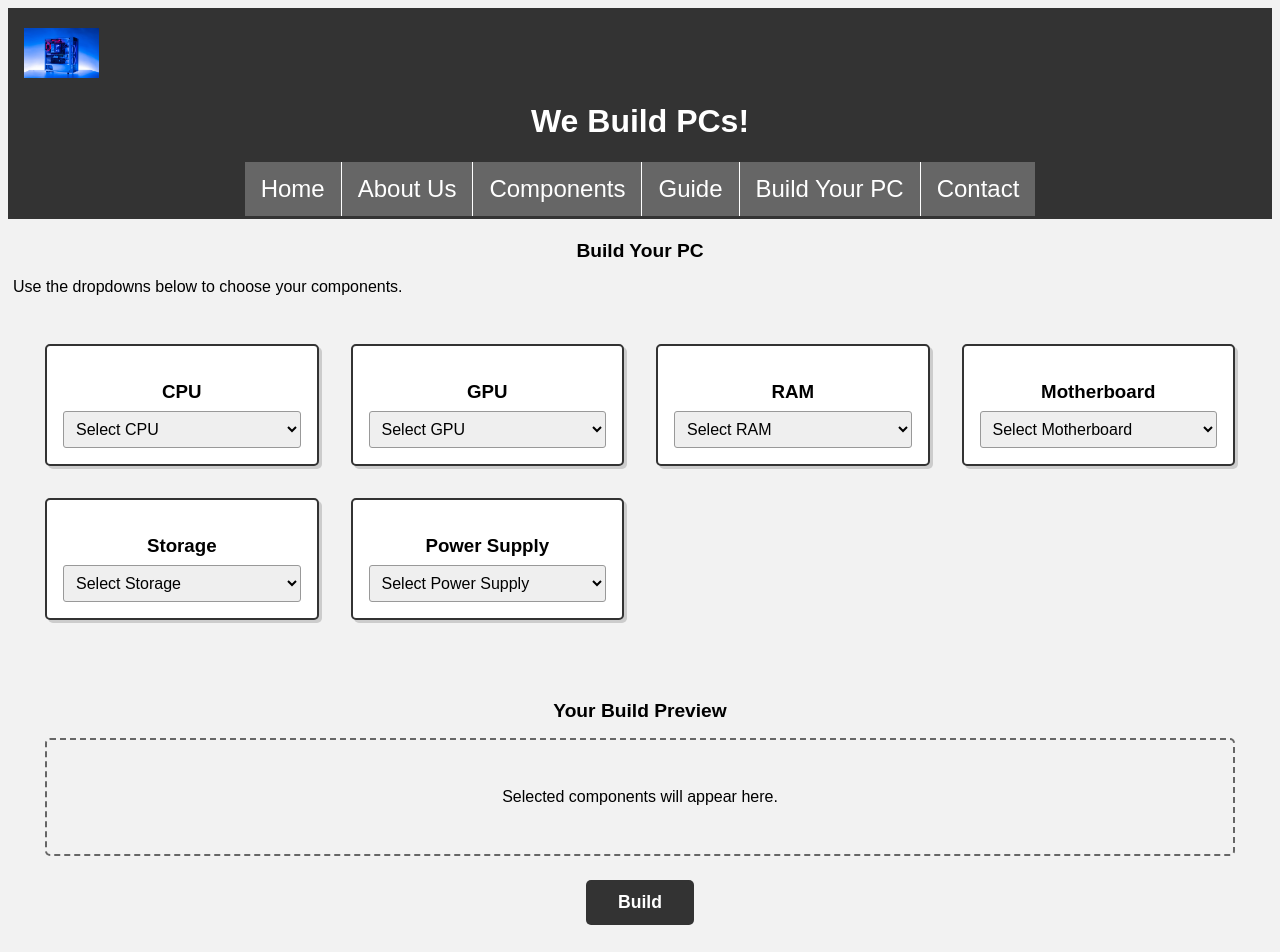
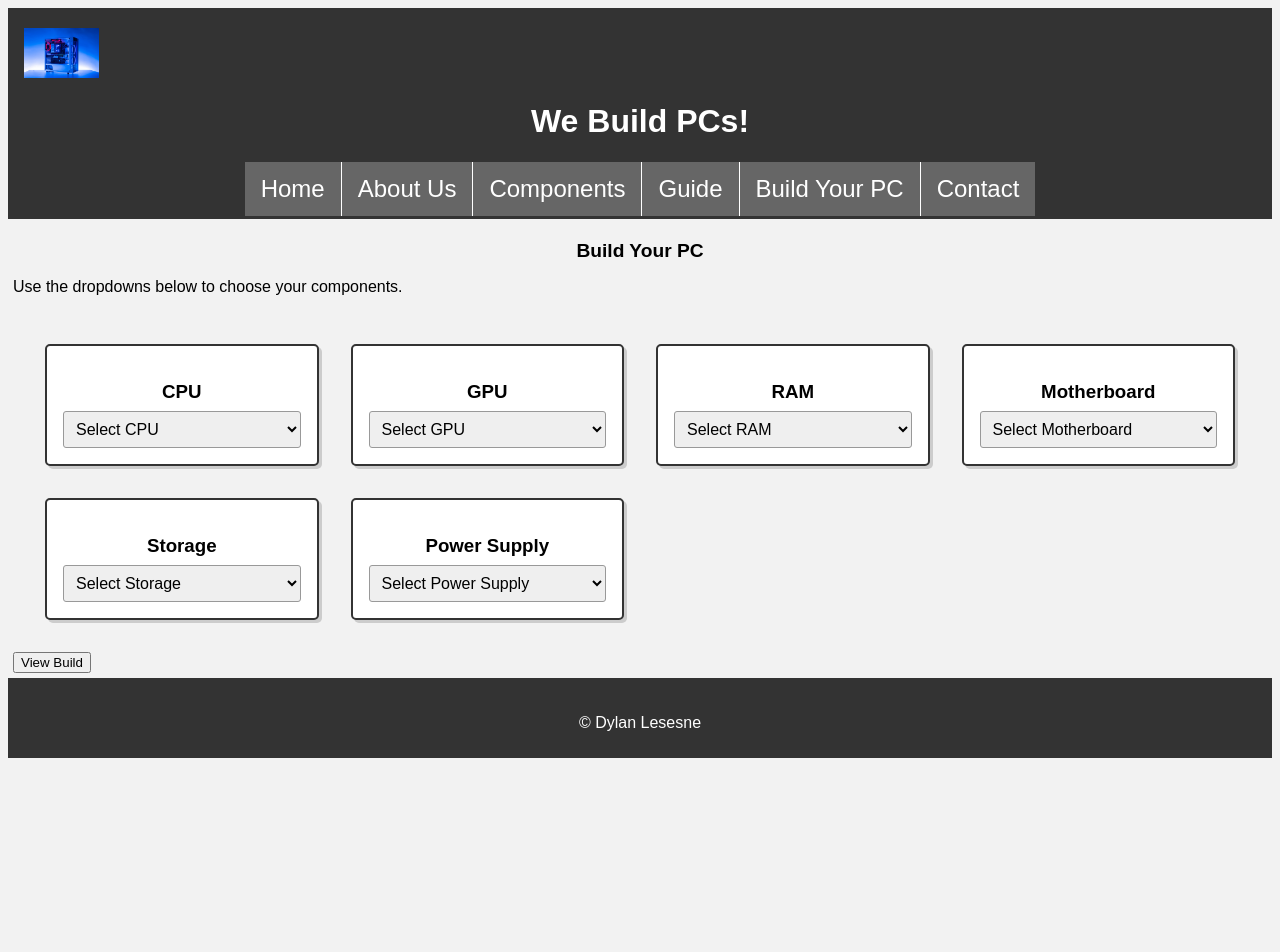
Before and after one commit to DylanLesesne24/csce242-react, a React (Create React App) app: page /#/buildyourpc in a window 1280 px wide. Shown: the top 952 px of the page. After the commit the page ends 800 px from the top, so only its background shows below. Built offline with nearby package versions, Linux system fonts and the light colour scheme.

Commit message:
Updating website

```diff
--- a/src/pages/BuildYourPc.jsx
+++ b/src/pages/BuildYourPc.jsx
@@ -1,7 +1,51 @@
-import React from "react";
+import React, { useState } from "react";
 
 export default function BuildYourPc() {
-  const parts = ["CPU", "GPU", "RAM", "Motherboard", "Storage", "Power Supply"];
+  const [form, setForm] = useState({
+    cpu: "",
+    gpu: "",
+    ram: "",
+    motherboard: "",
+    storage: "",
+    power_supply: ""
+  });
+
+  const parts = [
+    { name: "CPU", key: "cpu", options: ["Select CPU", "Intel i5", "Intel i7", "Ryzen 5", "Ryzen 7"] },
+    { name: "GPU", key: "gpu", options: ["Select GPU", "NVIDIA RTX 3060", "NVIDIA RTX 3070", "AMD RX 6700 XT"] },
+    { name: "RAM", key: "ram", options: ["Select RAM", "8GB DDR4", "16GB DDR4", "32GB DDR5"] },
+    { name: "Motherboard", key: "motherboard", options: ["Select Motherboard", "ATX", "Micro-ATX", "Mini-ITX"] },
+    { name: "Storage", key: "storage", options: ["Select Storage", "500GB SSD", "1TB SSD", "2TB HDD"] },
+    { name: "Power Supply", key: "power_supply", options: ["Select Power Supply", "500W", "650W", "750W"] }
+  ];
+
+  const [createdBuild, setCreatedBuild] = useState(null);
+
+  function handleChange(e) {
+    const { name, value } = e.target;
+    setForm((prev) => ({ ...prev, [name]: value }));
+  }
+
+  async function handleViewBuild() {
+    try {
+      const res = await fetch("http://localhost:5050/api/userbuilds", {
+        method: "POST",
+        headers: { "Content-Type": "application/json" },
+        body: JSON.stringify(form)
+      });
+
+      const data = await res.json();
+      if (data.success) {
+        setCreatedBuild(data.build);
+        alert("Build stored successfully!");
+      } else {
+        alert("Error saving build to MongoDB.");
+      }
+    } catch (err) {
+      alert("Could not connect to the server.");
+      console.error(err);
+    }
+  }
 
   return (
     <main>
@@ -12,23 +56,33 @@ export default function BuildYourPc() {
         <div className="builder-grid">
           {parts.map((part, i) => (
             <div key={i} className="builder-card">
-              <h3>{part}</h3>
-              <select>
-                <option>Select {part}</option>
-                <option>Option 1</option>
-                <option>Option 2</option>
+              <h3>{part.name}</h3>
+              <select name={part.key} value={form[part.key]} onChange={handleChange}>
+                {part.options.map((opt, j) => (
+                  <option key={j} value={opt === part.options[0] ? "" : opt}>
+                    {opt}
+                  </option>
+                ))}
               </select>
             </div>
           ))}
         </div>
 
-        <section id="preview">
-          <h2>Your Build Preview</h2>
-          <div className="preview-box">
-            <p>Selected components will appear here.</p>
-          </div>
-          <button id="build-btn">Build</button>
-        </section>
+        <button onClick={handleViewBuild}>View Build</button>
+
+        {createdBuild && (
+          <section id="preview" style={{ marginTop: 30 }}>
+            <h3>Your Build</h3>
+            <div className="preview-box" style={{ border: "1px solid #ddd", padding: 15 }}>
+              <p><strong>CPU:</strong> {createdBuild.cpu}</p>
+              <p><strong>GPU:</strong> {createdBuild.gpu}</p>
+              <p><strong>RAM:</strong> {createdBuild.ram}</p>
+              <p><strong>Motherboard:</strong> {createdBuild.motherboard}</p>
+              <p><strong>Storage:</strong> {createdBuild.storage}</p>
+              <p><strong>Power Supply:</strong> {createdBuild.power_supply}</p>
+            </div>
+          </section>
+        )}
       </section>
     </main>
   );
```
